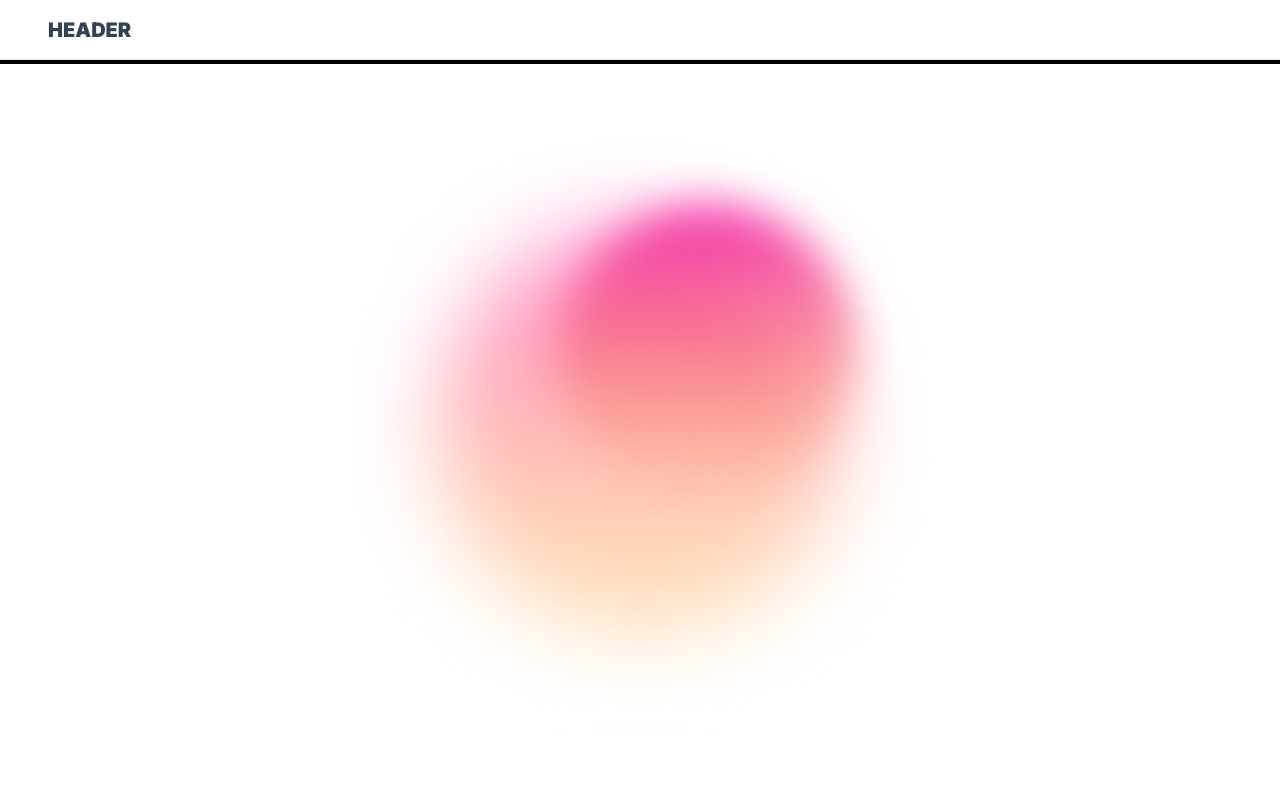
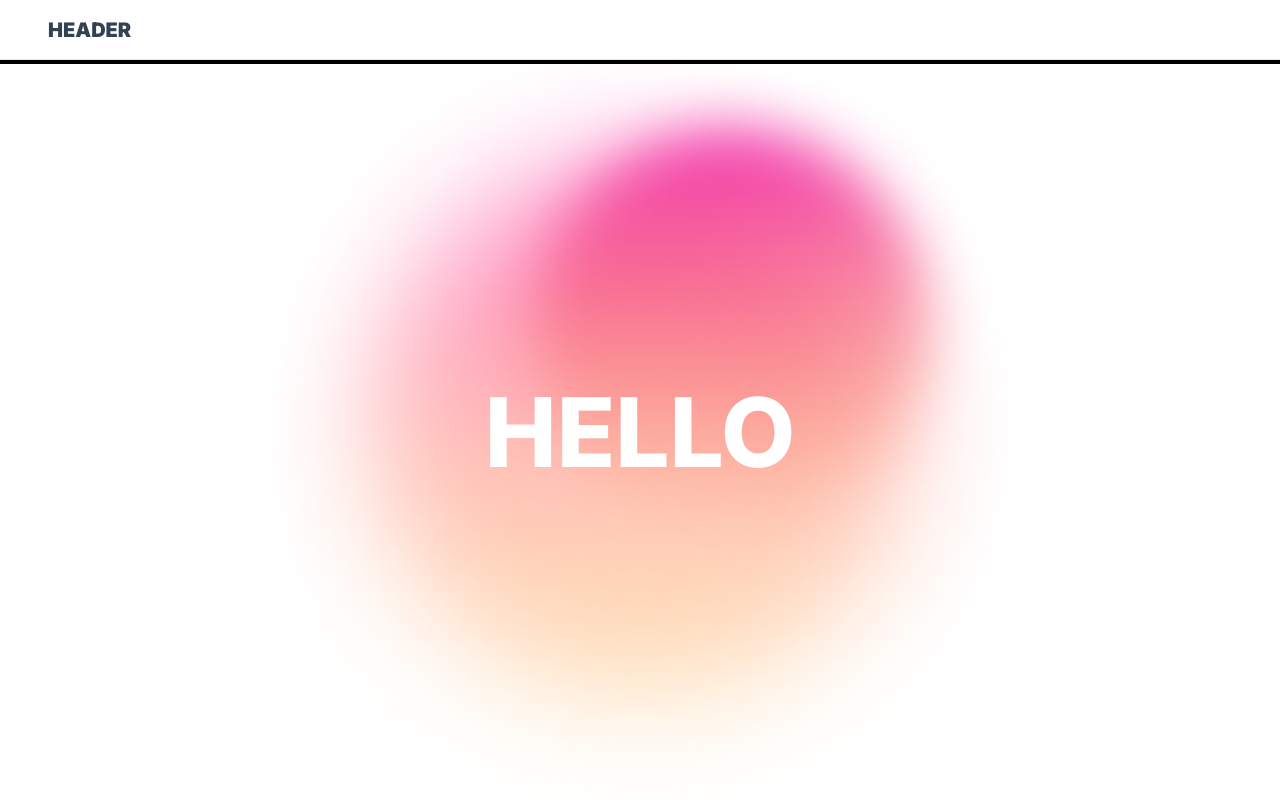
Before and after one commit to sasha1107/framer-sample, a Next.js app: page / in a window 1280 px wide. Shown: the top 800 px of the page. Built offline with nearby package versions, Linux system fonts and the light colour scheme.

Commit message:
feat: Hero에 text 추가

```diff
--- a/src/sections/Hero.tsx
+++ b/src/sections/Hero.tsx
@@ -1,18 +1,34 @@
+"use client";
+
 import { cn } from "@/lib/utils";
 import { twJoin } from "tailwind-merge";
+import { motion } from "framer-motion";
 
 const Hero = () => {
   return (
     <section className="h-main p-20 flex justify-center items-center bg-fixed">
       <div
         className={cn(
-          "w-[600px] aspect-square bg-[url('/bg.png')] bg-contain back",
+          "w-[800px] aspect-square bg-[url('/bg.png')] bg-contain flex justify-center items-center",
           twJoin(
             process.env.NODE_ENV === "production" &&
               `bg-[url('https://sasha1107.github.io/framer-sample/bg.png')]`
           )
         )}
-      />
+      >
+        <motion.div
+          className="text-8xl font-extrabold text-white"
+          initial={{ opacity: 0, scale: 0.5 }}
+          animate={{ opacity: 1, scale: 1 }}
+          transition={{
+            duration: 0.8,
+            delay: 0.5,
+            ease: [0, 0.71, 0.2, 1.01],
+          }}
+        >
+          HELLO
+        </motion.div>
+      </div>
     </section>
   );
 };
```
